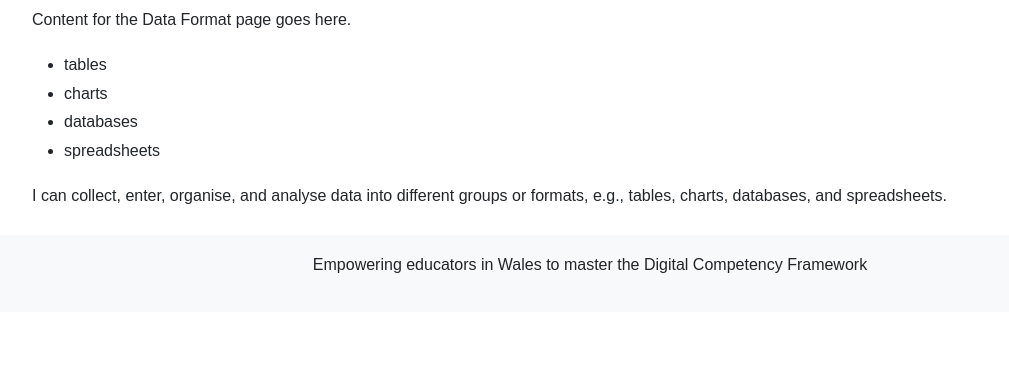
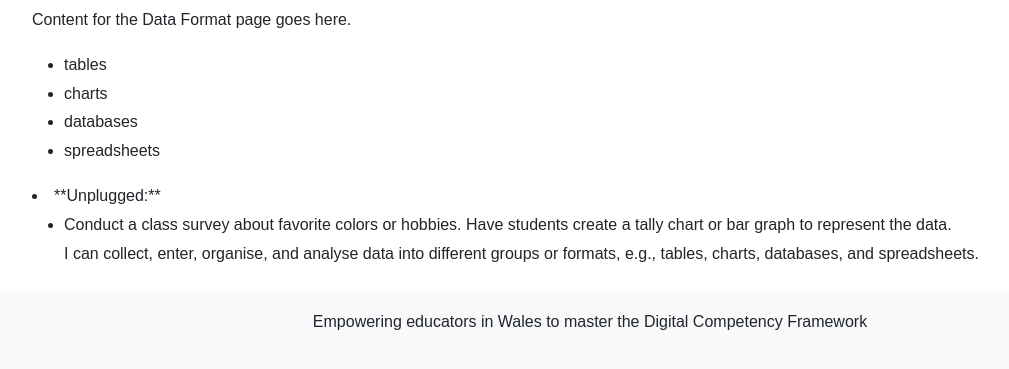
Before and after one commit to ELIIMORRIS/DCF, a Flask app: page /data_literacy/data_format in a window 1280 px wide. Shown: the part 162-531 px from the top of the page, without its empty margins (50-1059 px from the left). Run offline with Flask 3, Linux system fonts and the light colour scheme.

Commit message:
content data_format html

```diff
--- a/templates/data_literacy/data_format.html
+++ b/templates/data_literacy/data_format.html
@@ -9,6 +9,9 @@
     <li>databases</li>
     <li>spreadsheets</li>
 </ul>
+<li>**Unplugged:** <ul>
+    <li>Conduct a class survey about favorite colors or hobbies. Have students create a tally
+        chart or bar graph to represent the data.</li>
 
 I can collect, enter, organise, and analyse data into different groups or formats, e.g., tables, charts, databases, and spreadsheets.
 
```
